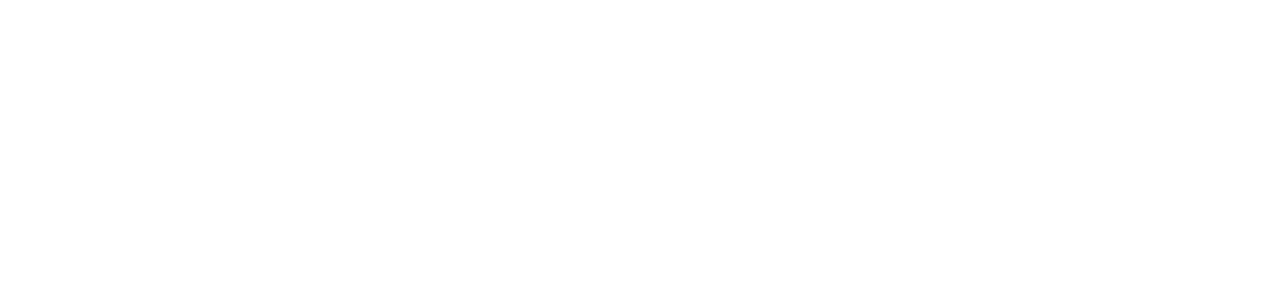
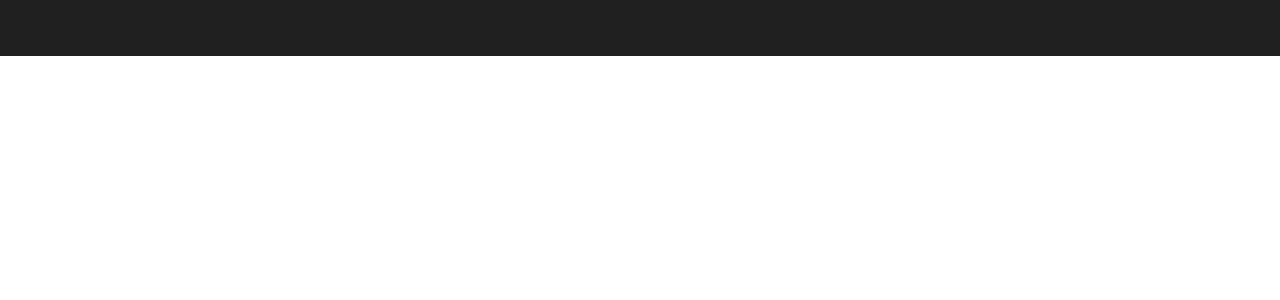
Before and after one commit to vagabondms/youtube-clone, a React (Create React App) app: page / in a window 1280 px wide. Shown: the top 300 px of the page. Built offline with nearby package versions, Linux system fonts and the light colour scheme.

Commit message:
chore(core): 프로젝트 구조 설정

```diff
--- a/package.json
+++ b/package.json
@@ -4,7 +4,6 @@
   "private": true,
   "dependencies": {
     "@craco/craco": "^6.4.3",
-    "craco-alias": "^3.0.1",
     "@reduxjs/toolkit": "^1.5.1",
     "@testing-library/jest-dom": "^4.2.4",
     "@testing-library/react": "^9.3.2",
@@ -14,6 +13,7 @@
     "@types/react": "^16.9.0",
     "@types/react-dom": "^16.9.0",
     "@types/react-redux": "^7.1.7",
+    "craco-alias": "^3.0.1",
     "eslint-import-resolver-typescript": "^2.5.0",
     "react": "^17.0.2",
     "react-dom": "^17.0.2",
--- a/src/App.tsx
+++ b/src/App.tsx
@@ -1,5 +1,5 @@
-import Header from '@components/Header';
-import style from './App.module.css';
+import Header from '@components/Header/Header';
+import style from '@mstyles/App.module.css';
 
 function App() {
   return (
--- a/src/components/Header.tsx
+++ /dev/null
@@ -1,3 +0,0 @@
-const Header = () => <div />;
-
-export default Header;
--- /dev/null
+++ b/src/components/Header/Header.tsx
@@ -0,0 +1,5 @@
+import headerStyle from '@mstyles/header.module.css';
+
+const Header = () => <div className={headerStyle.header} />;
+
+export default Header;
--- a/src/index.tsx
+++ b/src/index.tsx
@@ -1,6 +1,6 @@
 import { StrictMode } from 'react';
 import ReactDOM from 'react-dom';
-import './index.css';
+import '@styles/root.css';
 import { Provider } from 'react-redux';
 import * as serviceWorker from '@src/serviceWorker';
 import { store } from '@store/store';
--- a/src/App.module.css
+++ b/src/styles/modules/App.module.css
@@ -1,5 +1,4 @@
 .app {
   position: absolute;
   width: 100vw;
-  background-color: lightgrey;
 }
--- /dev/null
+++ b/src/styles/modules/header.module.css
@@ -0,0 +1,5 @@
+.header {
+  width: 100vw;
+  height: 56px;
+  background-color: var(--color-main);
+}
--- a/src/index.css
+++ b/src/styles/root.css
@@ -11,3 +11,7 @@ body {
 code {
   font-family: source-code-pro, Menlo, Monaco, Consolas, 'Courier New', monospace;
 }
+
+:root {
+  --color-main: #202020;
+}
--- a/tsconfig.paths.json
+++ b/tsconfig.paths.json
@@ -4,6 +4,8 @@
     "paths": {
       "@components/*": ["src/components/*"],
       "@store/*": ["src/store/*"],
+      "@styles/*": ["src/styles/*"],
+      "@mstyles/*": ["src/styles/modules/*"],
       "@src/*": ["src/*"]
     }
   }
```
Also changed, not shown: .eslintrc.js.
